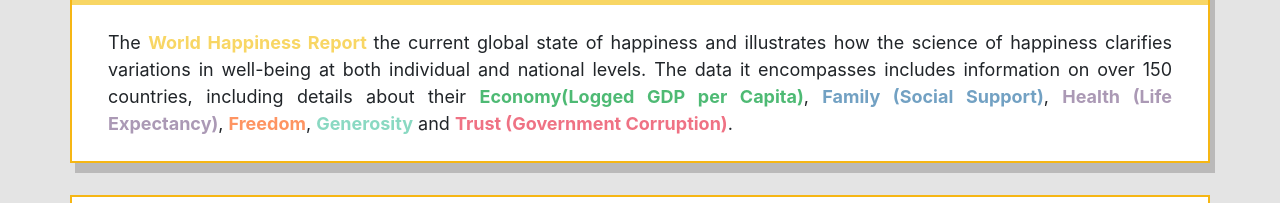
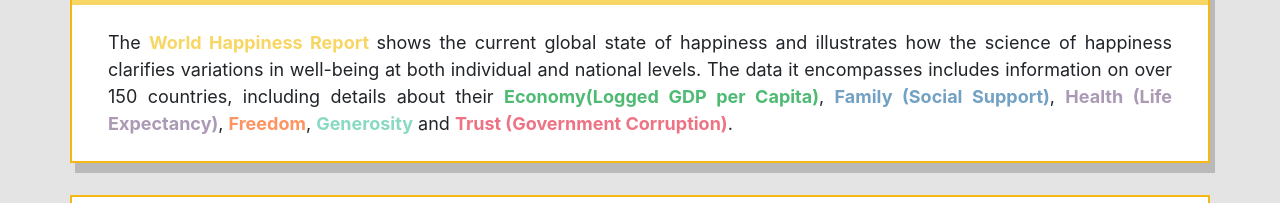
Before and after one commit to esoh0005/FIT3179_Assignment2_2023, a plain HTML site: page index.html in a window 1280 px wide. Shown: the part 139-342 px from the top of the page. Drawn offline with nearby package versions, Linux system fonts and the light colour scheme; a script that the page names is missing.

Commit message:
Small minor html change

```diff
--- a/index.html
+++ b/index.html
@@ -40,7 +40,7 @@
           <div class="span p-4">
             The
             <span class="fw-bold" style="color: #F8D664;">World Happiness Report </span>
-            the current global state of happiness and illustrates how the science of happiness
+            shows the current global state of happiness and illustrates how the science of happiness
             clarifies variations in well-being at both individual and national levels.
             The data it encompasses includes information on over 150 countries, including details about their
             <span class="fw-bold" style="color: #4EBA74;">Economy(Logged GDP per Capita)</span>,
```
